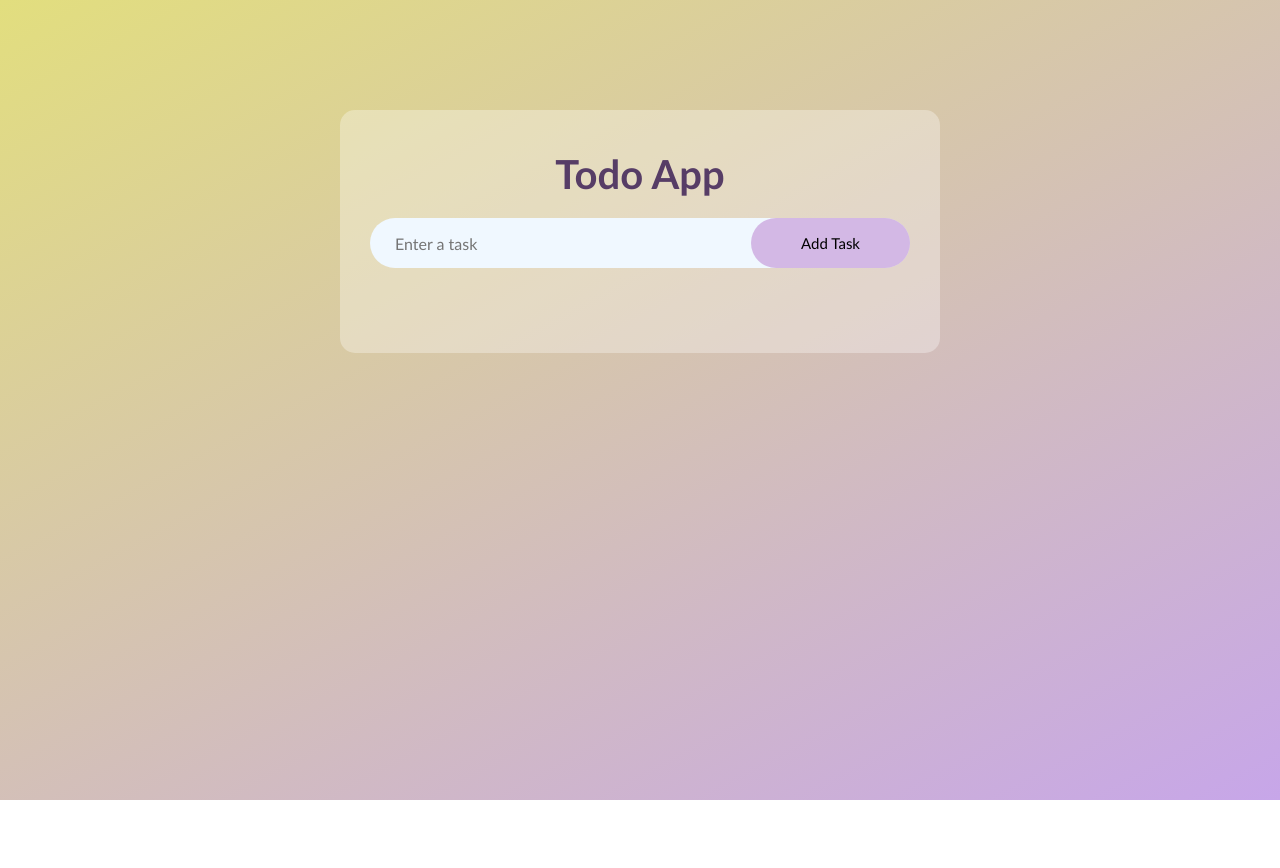
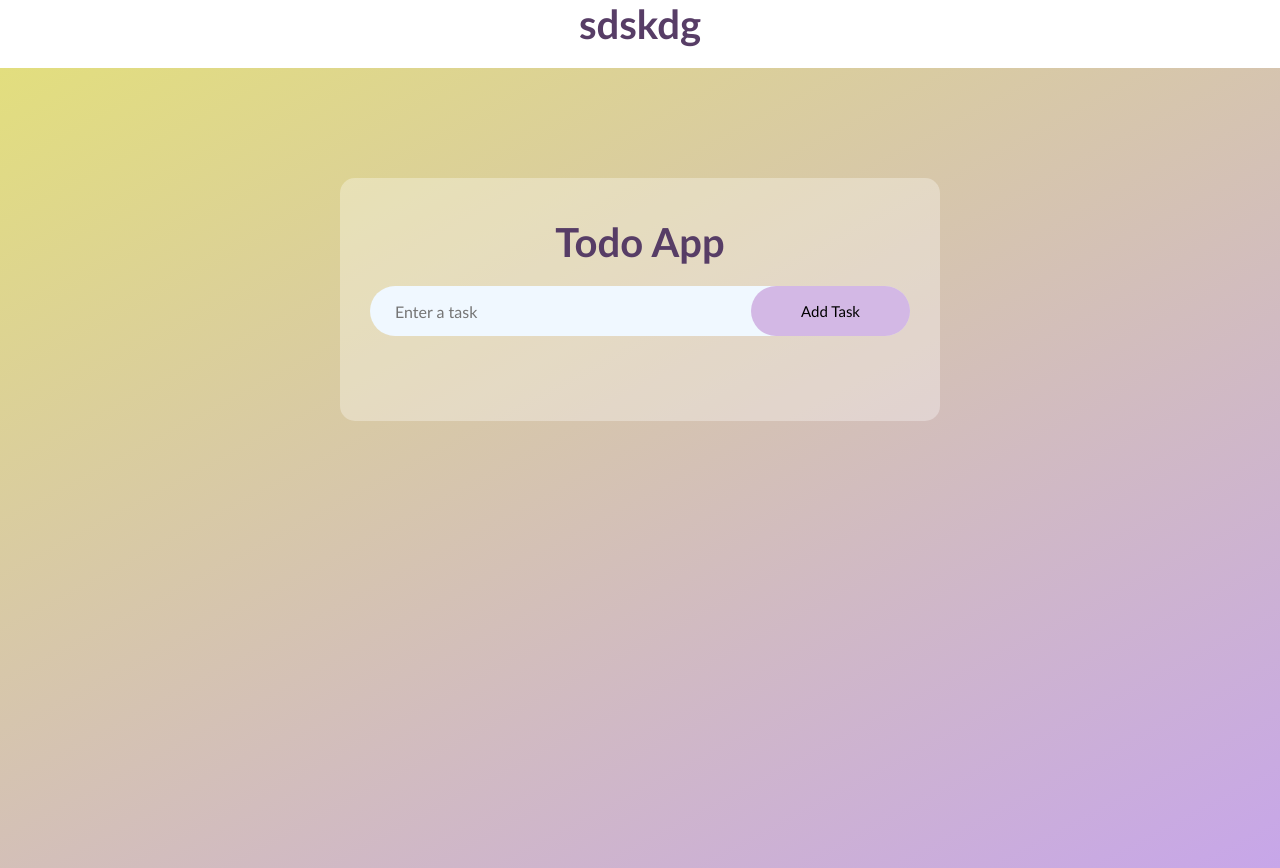
Before and after one commit to Kevin-Dobariyaa/To-Do, a plain HTML site: page index.html in a window 1280 px wide. Before the commit the page ends 800 px from the top, so only its background shows below. Drawn offline with Linux system fonts and the light colour scheme.

Commit message:
first commit

```diff
--- a/index.html
+++ b/index.html
@@ -10,7 +10,7 @@
 </head>
 
 <body>
-
+<h1>sdskdg</h1>
     <div class="container">
         <div class="todo">
 
```
